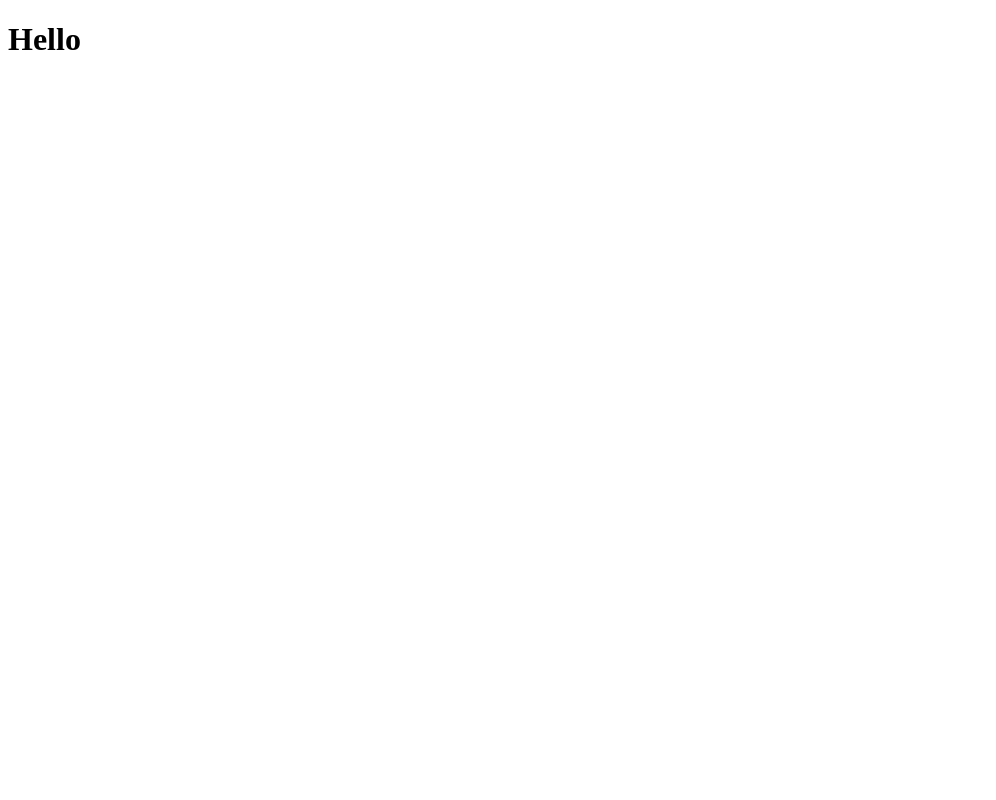
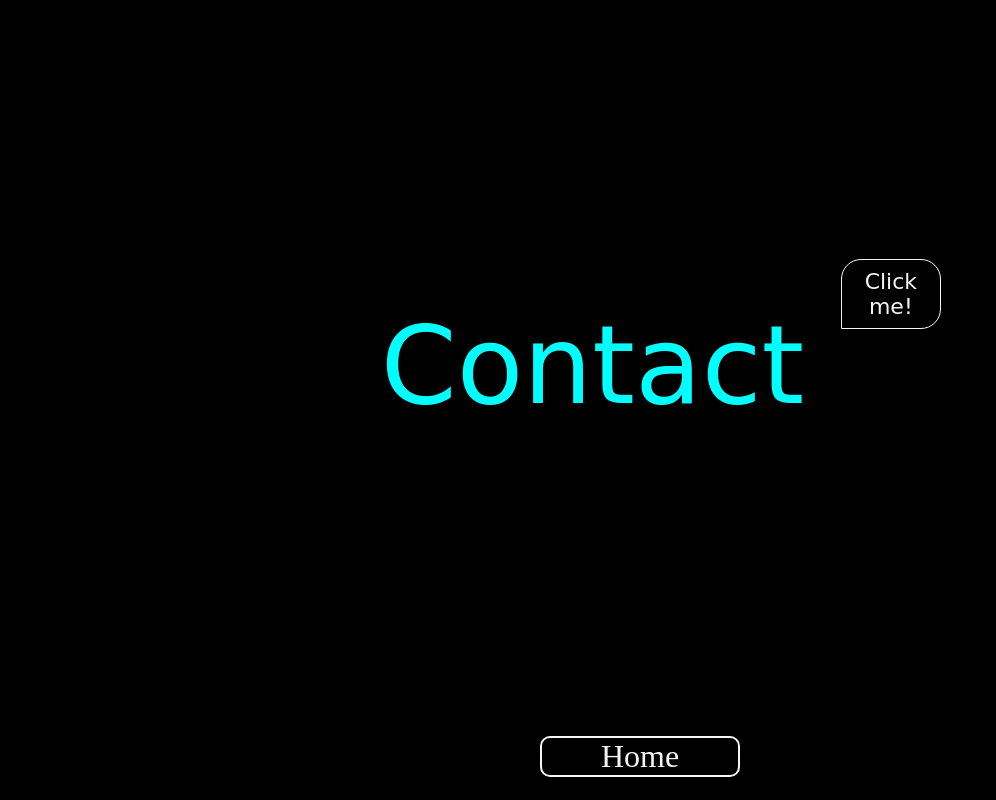
Before and after one commit to Grozdic93/F23-GIT-Dusan-Stefan, a plain HTML site: page index.html in a window 1280 px wide. Shown: the whole page, without its empty margins (0-996 px from the left). Drawn offline with Linux system fonts and the light colour scheme; a web font is replaced by a local one.

Commit message:
trying to create conflict

```diff
--- a/index.html
+++ b/index.html
@@ -5,12 +5,33 @@
     <meta charset="UTF-8">
     <meta http-equiv="X-UA-Compatible" content="IE=edge">
     <meta name="viewport" content="width=device-width, initial-scale=1.0">
-    <title>Document</title>
+    <meta name="Author" content="Dusan Grozdic">
+    <title>Contact</title>
+    <link rel="stylesheet" href="styleContact.css">
+
 </head>
 
+
 <body>
-    <h1>Hello</h1>
+
+
+
+
+    <div name="Contact" id="animate" class="animate">Contact
+        <div class="clickMe">Click me!
+
+        </div>
+    </div>
+
+    <footer>
+        <nav>
+            <p class="homeBtn" id="homeBtn"><a href="main page.html">Home</a></p>
+        </nav>
+    </footer>
+
+    <script src="index.js"></script>
 
 </body>
 
+
 </html>
--- /dev/null
+++ b/styleContact.css
@@ -0,0 +1,205 @@
+@import url('https://fonts.googleapis.com/css2?family=Rubik+Microbe&display=swap');
+
+* {
+    margin: 0;
+    padding: 0;
+    box-sizing: border-box;
+}
+
+html {
+    scroll-behavior: smooth;
+    background-color: black;
+}
+
+body {
+
+    width: 100vw;
+    height: 100vh;
+    display: flex;
+    justify-content: center;
+    align-items: center;
+
+}
+
+.animate {
+    font-family: 'Rubik Microbe', cursive;
+    ;
+    font-size: 6.8rem;
+    color: hsla(180, 100%, 50%);
+    margin-right: 95px;
+    position: absolute;
+}
+
+.animate:hover {
+    animation: blinkLike 1s ease forwards;
+    cursor: pointer;
+
+}
+
+
+
+@keyframes blinkLike {
+
+    0% {
+        transform: scaleY(0.7);
+
+        color: hsla(180, 100%, 50%, 0.1);
+    }
+
+
+
+
+
+
+    60% {
+        transform: scaleY(1.2);
+
+        color: hsla(180, 100%, 80%, 1);
+
+    }
+
+
+
+
+
+
+
+
+    100% {
+        transform: scaleY(1);
+
+        color: hsl(180, 100%, 50%);
+
+
+    }
+
+    ;
+
+
+
+}
+
+.homeBtn {
+    display: flex;
+    justify-content: center;
+    align-items: center;
+
+    width: 300px;
+    height: 48px;
+    font-size: 32px;
+
+}
+
+footer {
+    position: absolute;
+    bottom: 20px;
+    display: flex;
+    justify-content: center;
+    align-items: center;
+
+}
+
+
+
+.homeBtn a:visited {
+    color: whitesmoke;
+    text-decoration: none;
+}
+
+.homeBtn a:hover,
+.homeBtn a:focus {
+
+    background-color: whitesmoke;
+    color: black
+}
+
+.homeBtn a {
+    color: whitesmoke;
+    text-decoration: none;
+    width: 200px;
+    border: 2px solid whitesmoke;
+    border-radius: 10px;
+    text-align: center;
+}
+
+.homeBtn a:active {
+    color: hsl(180, 100%, 50%)
+}
+
+
+
+
+
+nav {
+    display: flex;
+    justify-content: center;
+    align-items: center;
+}
+
+.clickMe {
+    position: relative;
+    color: whitesmoke;
+    font-size: 22px;
+    border: 1px solid whitesmoke;
+    top: -170px;
+    right: -460px;
+    width: 100px;
+    height: 70px;
+    background-color: black;
+    display: flex;
+    justify-content: center;
+    align-items: center;
+    border-radius: 20px 20px 20px 0;
+
+    text-align: center;
+    animation: colorChange 5s ease-in-out infinite
+}
+
+.clickMe p {
+    text-align: center;
+
+}
+
+@keyframes colorChange {
+
+
+
+    15% {
+        color: rgb(211, 211, 101)
+    }
+
+
+
+
+    30% {
+        color: rgb(220, 114, 97)
+    }
+
+
+
+
+    45% {
+        color: rgb(128, 223, 230)
+    }
+
+
+
+
+    60% {
+        color: rgb(207, 101, 211)
+    }
+
+
+
+
+    75% {
+        color: rgb(63, 167, 69)
+    }
+
+    100% {
+        color: whitesmoke;
+    }
+
+
+
+}
```
